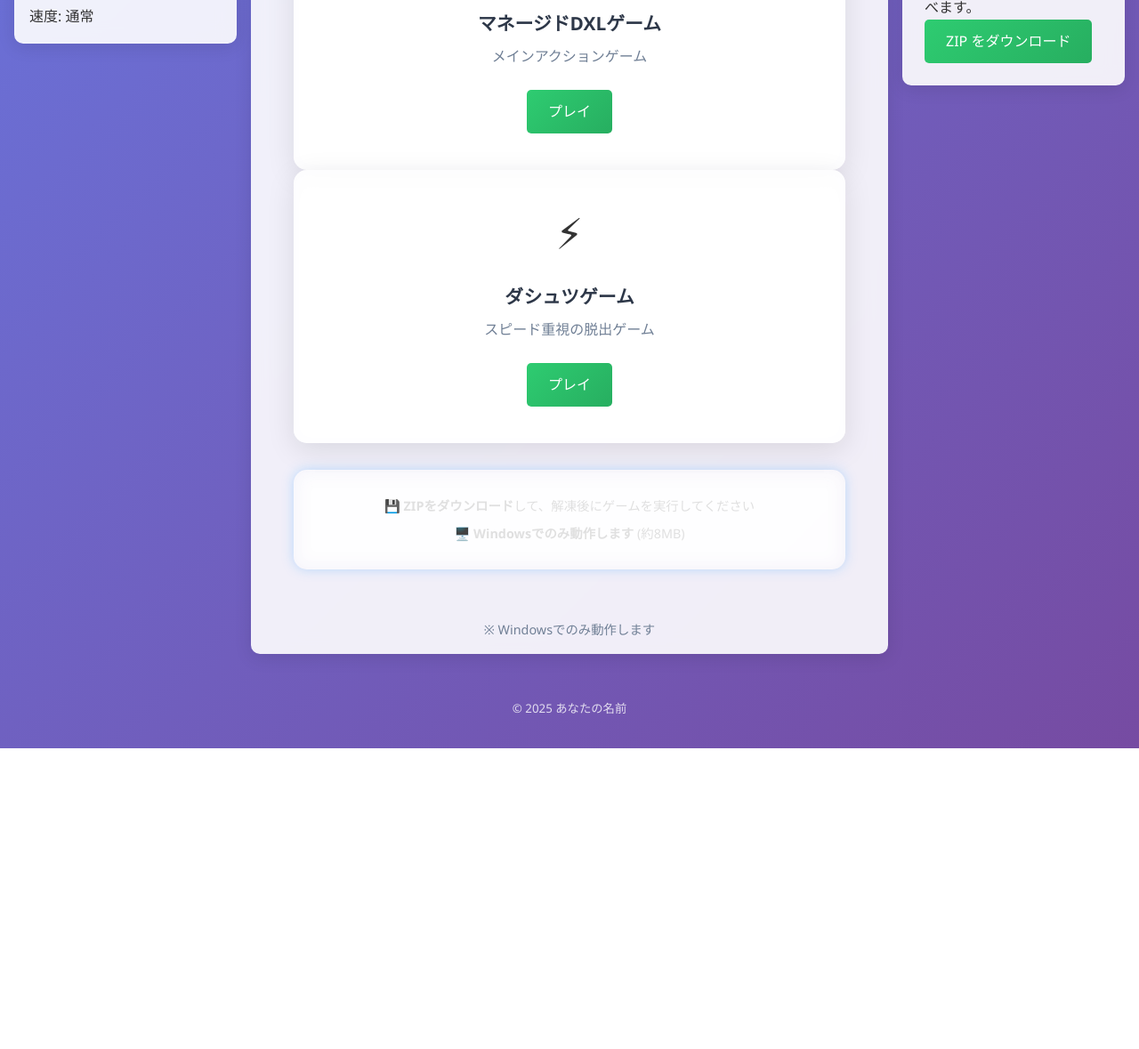
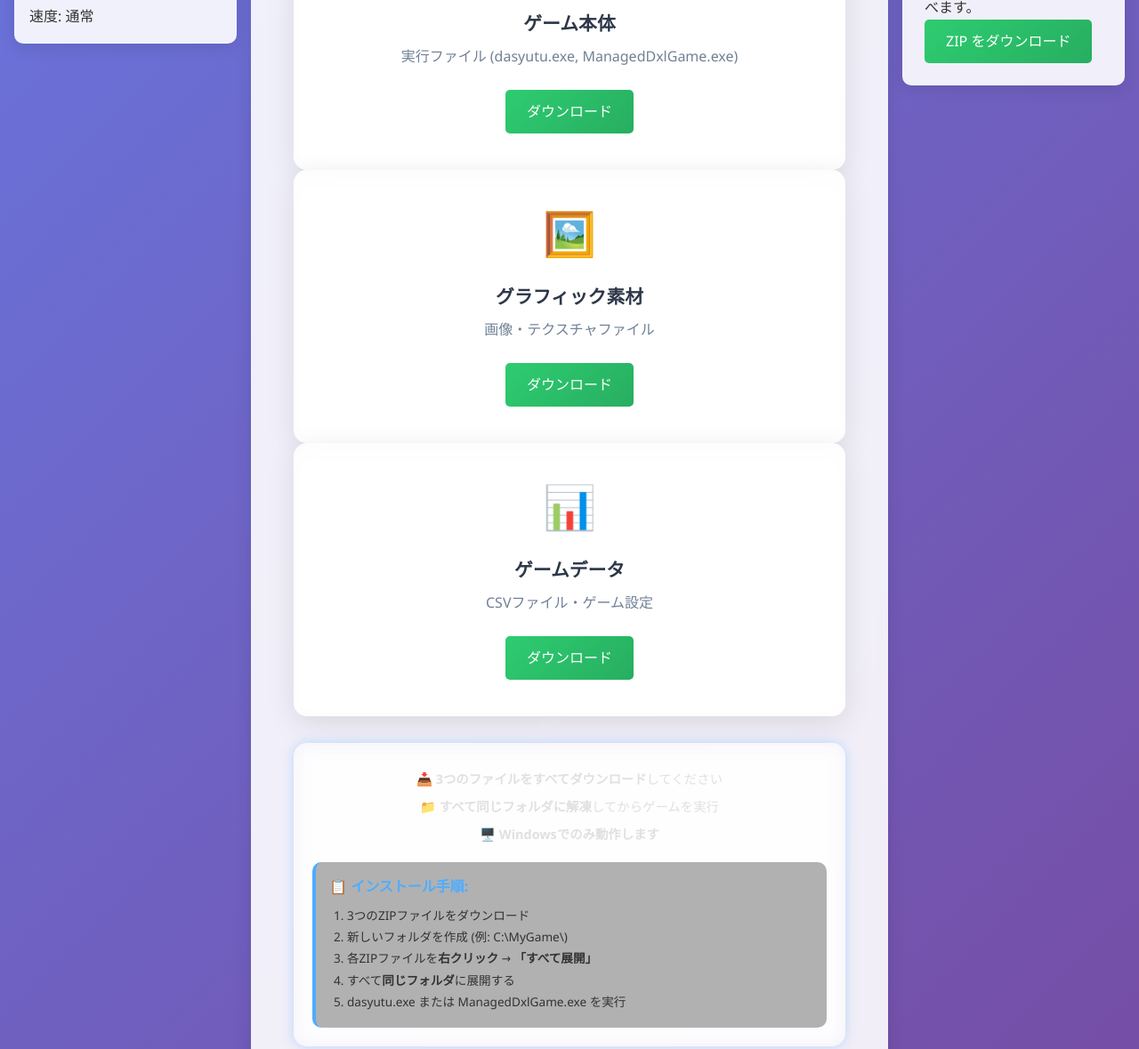
Before and after one commit to kariyaharuki/my-game-website, a plain HTML site: page index.html in a window 1280 px wide. Shown: the part 884-2063 px from the top of the page at 89% size. Before the commit the page ends 1725 px from the top, so only its background shows below. Drawn offline with Linux system fonts and the light colour scheme.

Commit message:
グラフィック・CSVファイル追加とUI更新 - 3分割ダウンロード対応

```diff
--- a/index.html
+++ b/index.html
@@ -76,21 +76,39 @@
         <div class="games-section">
           <div class="game-card">
             <div class="game-icon">🎮</div>
-            <h4>マネージドDXLゲーム</h4>
-            <p>メインアクションゲーム</p>
-            <a class="btn game-btn" href="games-light.zip" download="マイゲーム.zip">プレイ</a>
+            <h4>ゲーム本体</h4>
+            <p>実行ファイル (dasyutu.exe, ManagedDxlGame.exe)</p>
+            <a class="btn game-btn" href="games-light.zip" download="ゲーム本体.zip">ダウンロード</a>
           </div>
           <div class="game-card">
-            <div class="game-icon">⚡</div>
-            <h4>ダシュツゲーム</h4>
-            <p>スピード重視の脱出ゲーム</p>
-            <a class="btn game-btn" href="games-light.zip" download="マイゲーム.zip">プレイ</a>
+            <div class="game-icon">🖼️</div>
+            <h4>グラフィック素材</h4>
+            <p>画像・テクスチャファイル</p>
+            <a class="btn game-btn" href="graphics.zip" download="グラフィック.zip">ダウンロード</a>
+          </div>
+          <div class="game-card">
+            <div class="game-icon">📊</div>
+            <h4>ゲームデータ</h4>
+            <p>CSVファイル・ゲーム設定</p>
+            <a class="btn game-btn" href="csv.zip" download="ゲームデータ.zip">ダウンロード</a>
           </div>
         </div>
 
         <div class="download-info">
-          <p>💾 <strong>ZIPをダウンロード</strong>して、解凍後にゲームを実行してください</p>
-          <p>🖥️ <strong>Windowsでのみ動作します</strong> (約8MB)</p>
+          <p>📥 <strong>3つのファイルをすべてダウンロード</strong>してください</p>
+          <p>📁 <strong>すべて同じフォルダに解凍</strong>してからゲームを実行</p>
+          <p>🖥️ <strong>Windowsでのみ動作します</strong></p>
+
+          <div class="instruction-steps">
+            <h4>📋 インストール手順:</h4>
+            <ol>
+              <li>3つのZIPファイルをダウンロード</li>
+              <li>新しいフォルダを作成 (例: C:\MyGame\)</li>
+              <li>各ZIPファイルを<strong>右クリック</strong> → <strong>「すべて展開」</strong></li>
+              <li>すべて<strong>同じフォルダ</strong>に展開する</li>
+              <li>dasyutu.exe または ManagedDxlGame.exe を実行</li>
+            </ol>
+          </div>
         </div>
       </div>
 
--- a/style.css
+++ b/style.css
@@ -315,6 +315,7 @@ body {
 
 .game-card:nth-child(1) { animation-delay: 2.2s; }
 .game-card:nth-child(2) { animation-delay: 2.4s; }
+.game-card:nth-child(3) { animation-delay: 2.6s; }
 
 .game-card::before {
   content: '';
@@ -539,3 +540,29 @@ button, .btn {
   0% { box-shadow: 0 0 10px rgba(79, 172, 254, 0.3); }
   100% { box-shadow: 0 0 20px rgba(79, 172, 254, 0.5); }
 }
+
+.instruction-steps {
+  margin-top: 20px;
+  text-align: left;
+  background: rgba(0, 0, 0, 0.3);
+  padding: 15px;
+  border-radius: 10px;
+  border-left: 4px solid #4facfe;
+}
+
+.instruction-steps h4 {
+  margin-bottom: 10px;
+  color: #4facfe;
+  font-size: 1rem;
+}
+
+.instruction-steps ol {
+  margin: 0;
+  padding-left: 20px;
+}
+
+.instruction-steps li {
+  margin: 5px 0;
+  font-size: 0.85rem;
+  line-height: 1.4;
+}
```
